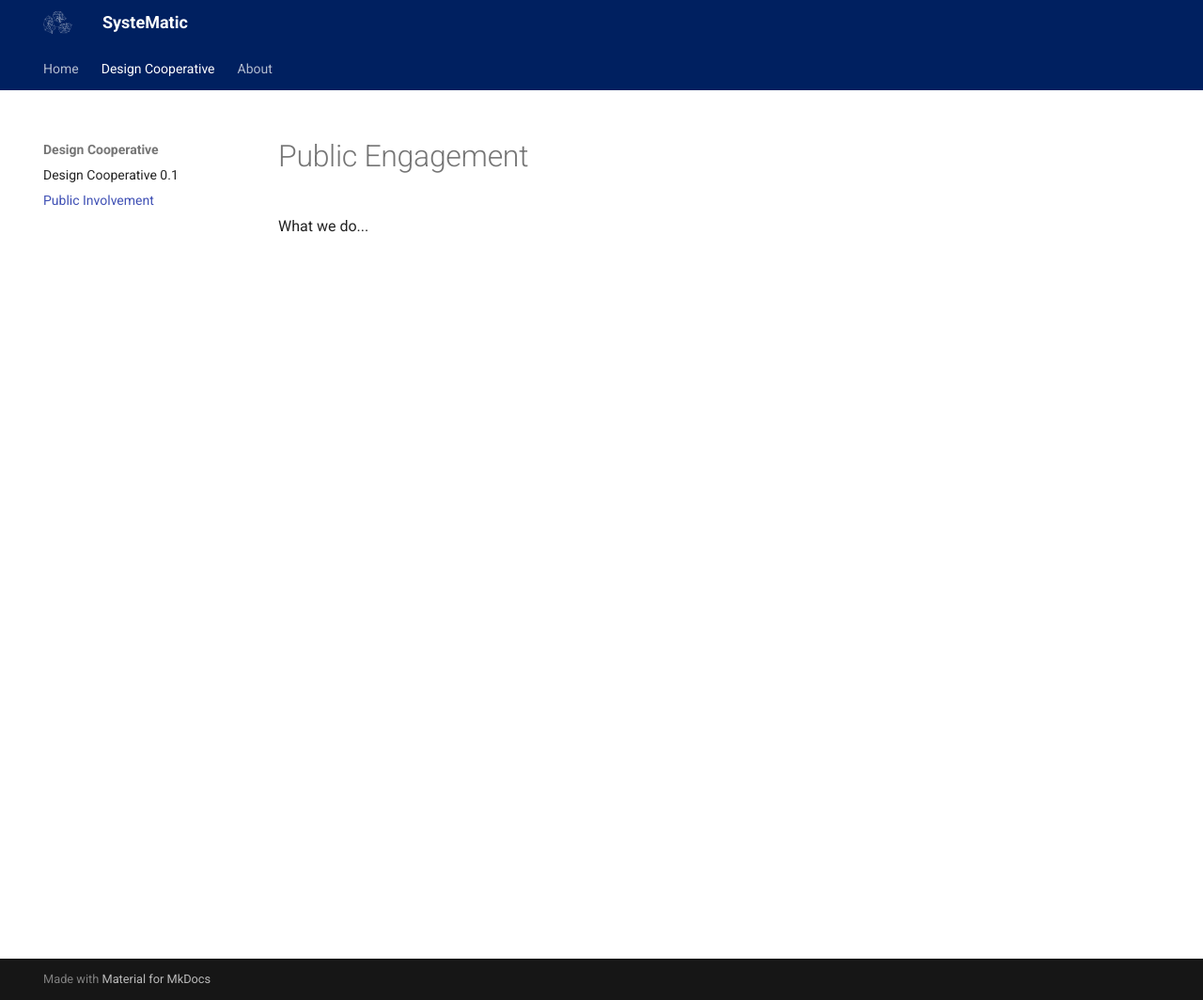
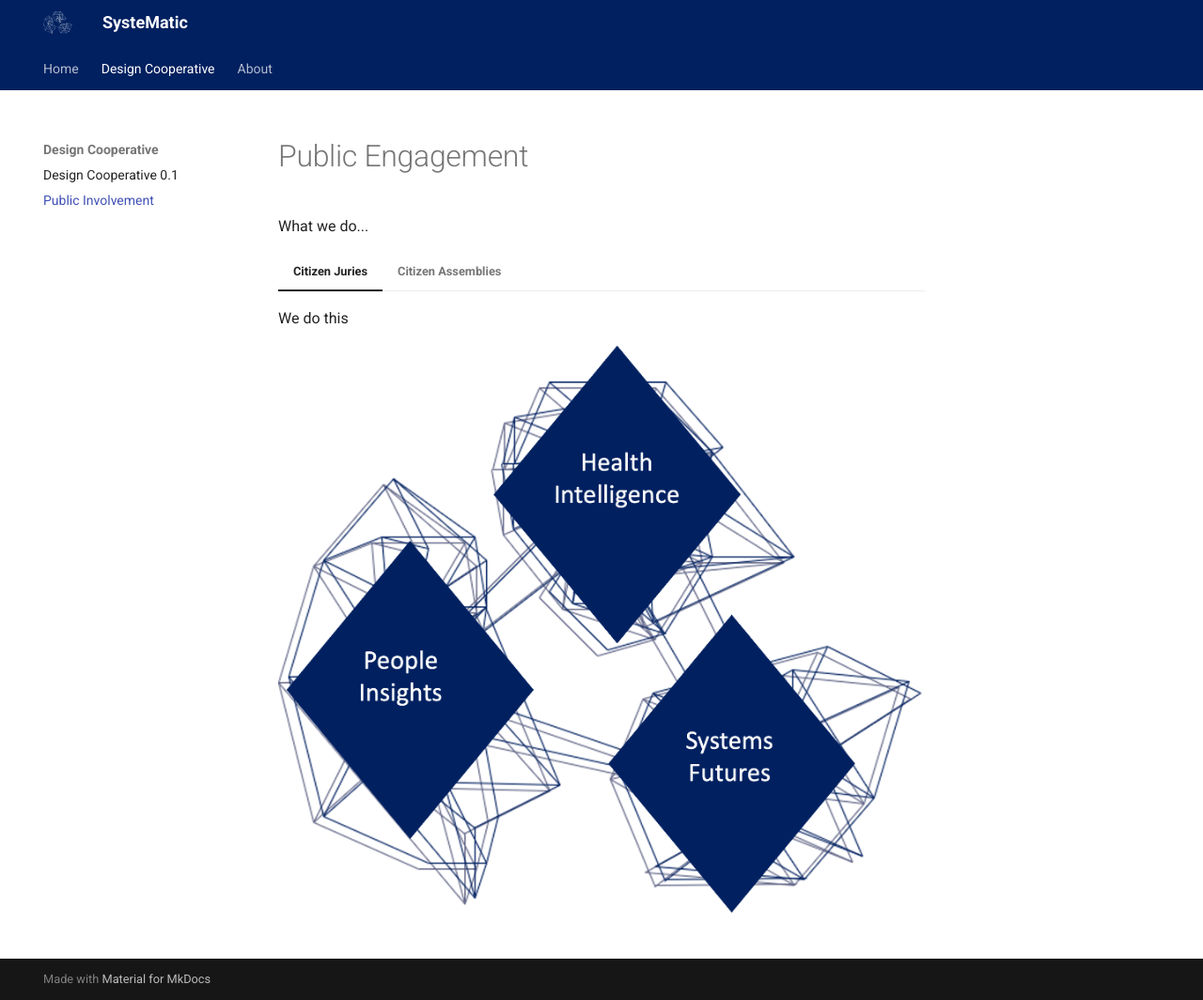
Before and after one commit to systematic-uol/systematic-uol.github.io, an MkDocs documentation site: the page built from docs/design-cooperative/public-engagement.md, in a window 1280 px wide and 1064 px high. Shown: the whole window at 94% size. Built offline with MkDocs 1.6.1 and Material for MkDocs 9.7.7, drawn with Linux system fonts in a browser that asks for light colours.

Commit message:
Added tabs

```diff
--- a/docs/design-cooperative/public-engagement.md
+++ b/docs/design-cooperative/public-engagement.md
@@ -1,2 +1,12 @@
 # Public Engagement
 What we do...
+
+=== "Citizen Juries"
+
+    We do this
+
+    ![Triple diamond](../assets/three-diamonds.png)
+
+=== "Citizen Assemblies"
+
+    We also do this
--- a/mkdocs.yml
+++ b/mkdocs.yml
@@ -12,10 +12,16 @@ theme:
   logo: assets/logo-notext.png
   features:
     - navigation.tabs
+    - content.tabs.link
+    - content.tabs
+    - content.gridlist
 extra_css:
   - stylesheets/extra.css
 markdown_extensions:
   - attr_list
   - md_in_html
+  - pymdownx.superfences
+  - pymdownx.tabbed:
+      alternate_style: true
 plugins:
   - glightbox
```
Also changed, not shown: docs/index.md (+16 -9 lines), docs/assets/three-diamonds.png (added).
